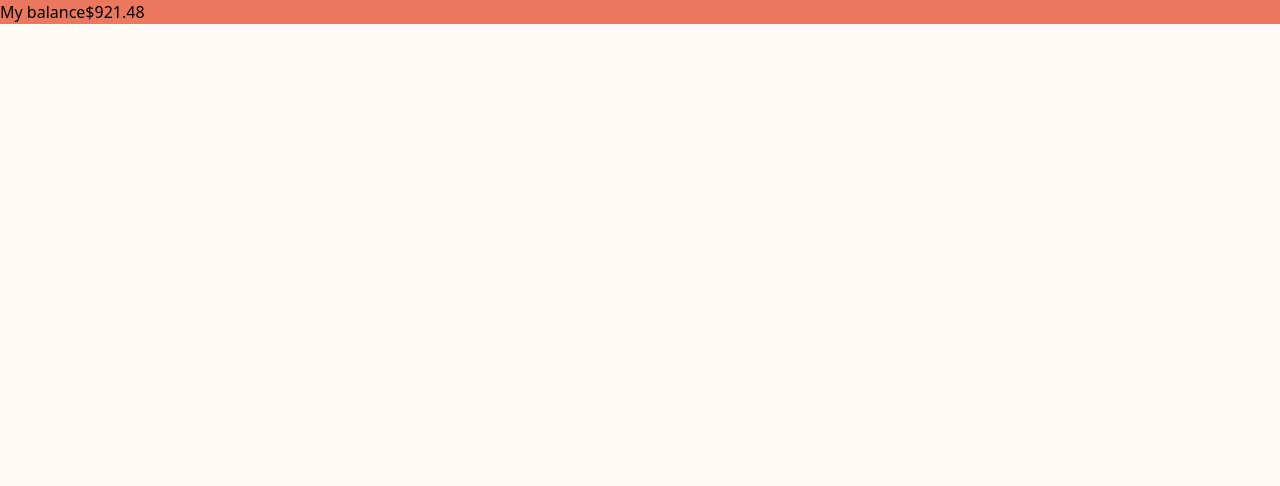
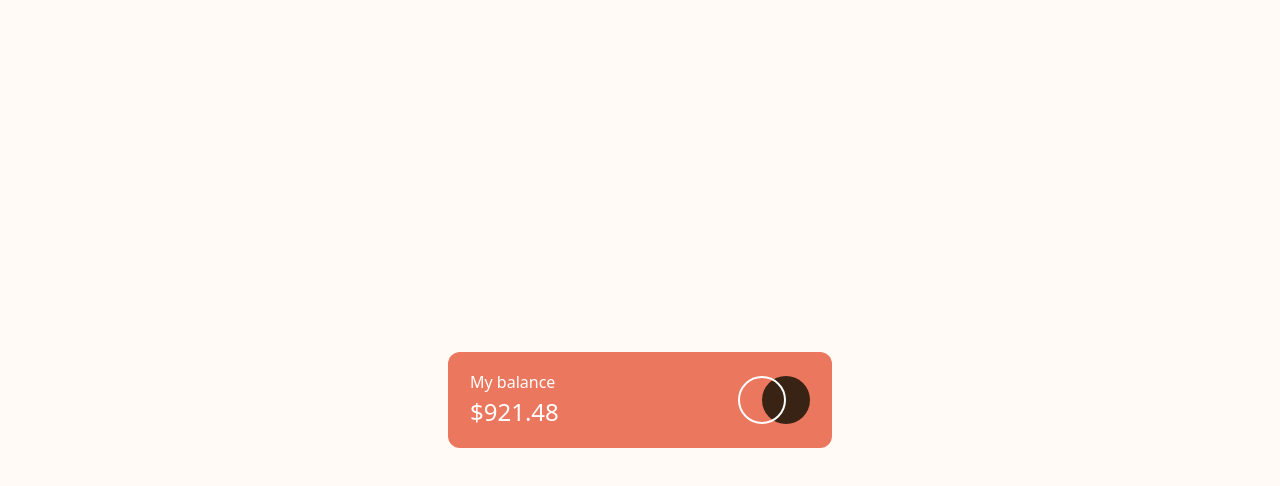
Before and after one commit to code-looney/expenses-chart-component, a React (Vite) app: page / in a window 1280 px wide. Shown: the top 486 px of the page. Built offline with nearby package versions, Linux system fonts and the light colour scheme.

Commit message:
created header components

```diff
--- a/src/App.jsx
+++ b/src/App.jsx
@@ -3,7 +3,7 @@ import Container from "./components/Container";
 
 export default function App() {
   return (
-    <Container className="bg-main h-screen">
+    <Container className="bg-main h-screen grid place-content-center">
       <Header />
     </Container>
   )
--- a/src/components/Header.jsx
+++ b/src/components/Header.jsx
@@ -2,12 +2,21 @@ import React from 'react';
 import Container from './Container';
 import Title from './Title';
 import Sub from './Sub';
+import Logo from './Logo';
 
 const Header = () => {
   return (
-    <Container className={`bg-header flex`}>
-        <Title>My balance</Title>
-        <Sub>$921.48</Sub>
+    <Container className={`bg-header flex items-center justify-center w-96 h-24 rounded-xl`}>
+        <Container className={`w-[340px] flex justify-between items-center text-white `}>
+          <Container>
+            <Title className={`font-light`}>My balance</Title>
+            <Sub className={`text-[24px] font-medium`}>$921.48</Sub>
+          </Container>
+          <Container>
+            <Logo />
+          </Container>
+        </Container>
+
     </Container>
   )
 }
--- /dev/null
+++ b/src/components/Logo.jsx
@@ -0,0 +1,9 @@
+import React from 'react'
+
+const Logo = () => {
+  return (
+    <img src="images/logo.svg" alt="" />
+  )
+}
+
+export default Logo
```
